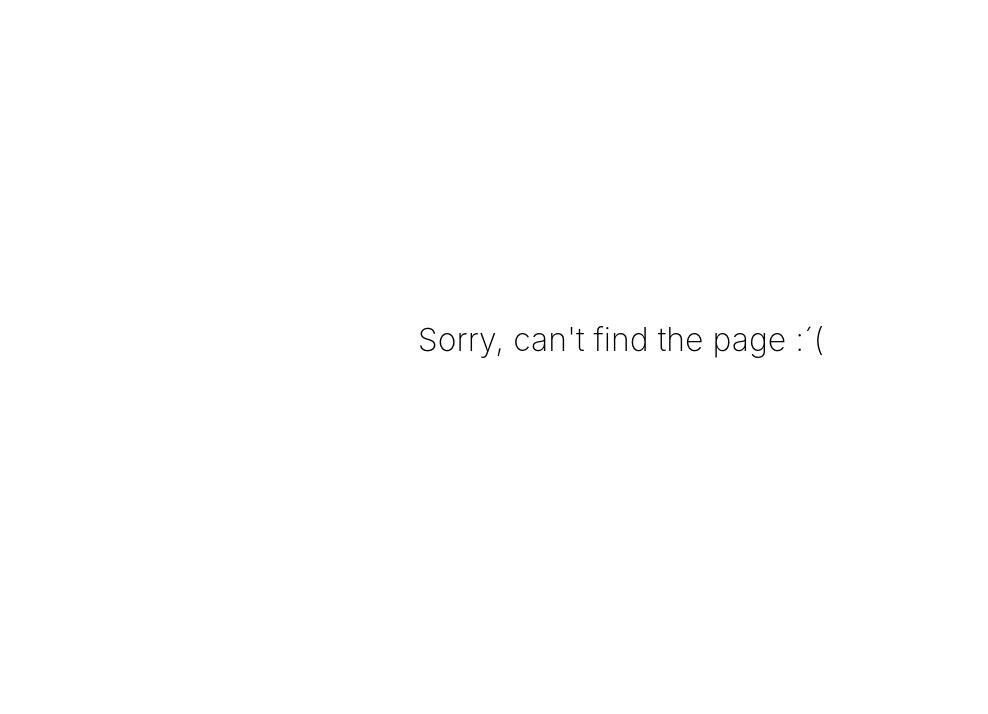
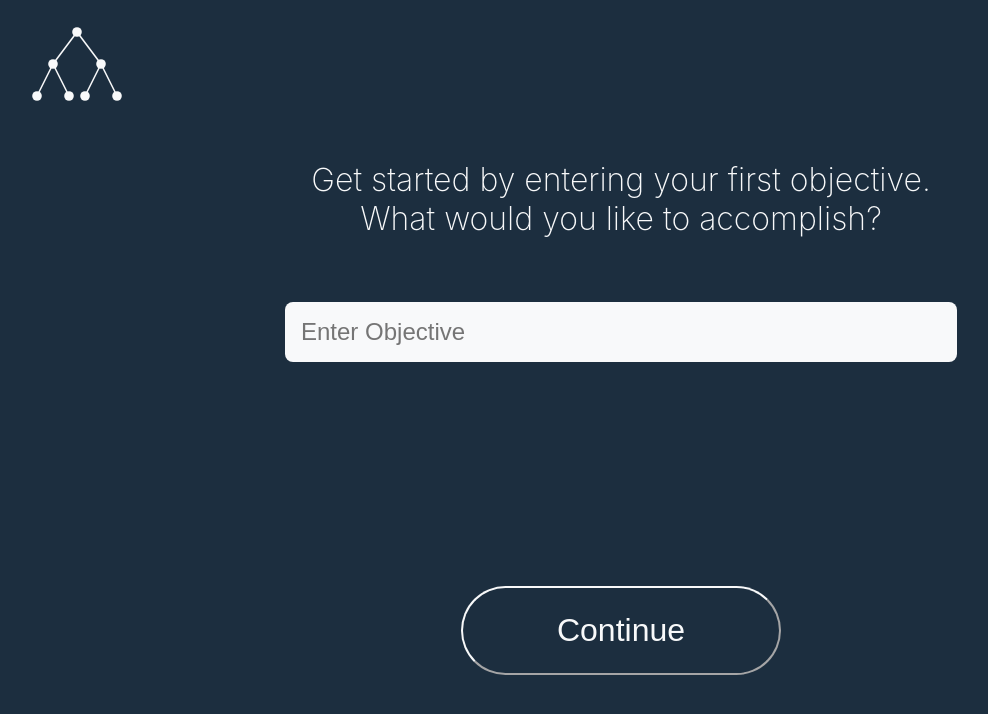
Before and after one commit to nilseng/pureokrs2, a React (Create React App) app: page /getstarted in a window 1280 px wide. Shown: the top 714 px of the page, without its empty margins (19-1007 px from the left). Built offline with nearby package versions, Linux system fonts and the light colour scheme.

Commit message:
adding get started page

```diff
--- a/src/components/App.js
+++ b/src/components/App.js
@@ -3,6 +3,7 @@ import { Switch, Route } from "react-router-dom";
 
 import "../styles/App.css";
 import Welcome from "./Welcome";
+import GetStarted from "./GetStarted";
 import NotFoundPage from "./NotFoundPage";
 
 function App() {
@@ -10,6 +11,7 @@ function App() {
     <div className="App">
       <Switch>
         <Route path="/" component={Welcome} exact />
+        <Route path="/getstarted" component={GetStarted} />
         <Route component={NotFoundPage} />
       </Switch>
     </div>
--- /dev/null
+++ b/src/components/GetStarted.js
@@ -0,0 +1,25 @@
+import React from "react";
+
+import "../styles/GetStarted.css";
+import "../styles/common/buttonLight.css";
+import AnimatedLogo from "./AnimatedLogo";
+
+const GetStarted = () => {
+  return (
+    <>
+      <AnimatedLogo />
+      <div className="container">
+        <label>
+          Get started by entering your first objective. <br /> What would you
+          like to accomplish?
+        </label>
+        <br />
+        <input placeholder="Enter Objective" />
+        <br />
+        <button className="buttonLight">Continue</button>
+      </div>
+    </>
+  );
+};
+
+export default GetStarted;
--- a/src/components/Welcome.js
+++ b/src/components/Welcome.js
@@ -1,5 +1,8 @@
 import React from "react";
+import { Link } from "react-router-dom";
+
 import "../styles/Welcome.css";
+import "../styles/common/buttonLight.css";
 import Footer from "./Footer";
 import AnimatedLogo from "./AnimatedLogo";
 
@@ -8,7 +11,9 @@ const Welcome = () => {
     <header>
       <AnimatedLogo />
       <div className="topBox">
-        <button className="buttonLight">Get started</button>
+        <Link to="/getstarted">
+          <button className="buttonLight">Get started</button>
+        </Link>
       </div>
       <div className="bottomBox">
         <button className="buttonDark">Login</button>
--- /dev/null
+++ b/src/styles/GetStarted.css
@@ -0,0 +1,24 @@
+.container {
+  background-color: #1c2e3f;
+  color: #f8f9fa;
+  min-height: 80vh;
+  text-align: center;
+  font-size: 2rem;
+  padding-top: 20vh;
+}
+
+label {
+  font-weight: 200;
+}
+
+input {
+  background-color: #f8f9fa;
+  border: none;
+  padding: 1rem;
+  margin: 4rem;
+  border-radius: 8px;
+  width: 40rem;
+  font-size: 1.5rem;
+  font-weight: 200;
+  outline: none;
+}
--- a/src/styles/Welcome.css
+++ b/src/styles/Welcome.css
@@ -9,19 +9,6 @@
   background-color: #f8f9fa;
   min-height: 50vh;
   text-align: center;
-}
-
-.buttonLight {
-  width: 20rem;
-  margin-top: 20vh;
-  padding: 1.5rem;
-  background-color: #1c2e3f00;
-  color: #f8f9fa;
-  border-color: #f8f9fa;
-  border-radius: 10rem;
-  font-size: 2rem;
-  font-weight: 200;
-  cursor: pointer;
 }
 
 .buttonDark {
--- /dev/null
+++ b/src/styles/common/buttonLight.css
@@ -0,0 +1,13 @@
+.buttonLight {
+  width: 20rem;
+  margin-top: 20vh;
+  padding: 1.5rem;
+  background-color: #1c2e3f00;
+  color: #f8f9fa;
+  border-color: #f8f9fa;
+  border-radius: 10rem;
+  font-size: 2rem;
+  font-weight: 200;
+  cursor: pointer;
+  outline: none;
+}
```
Also changed, not shown: src/Logo.svg (renamed from src/components/Logo.svg).
